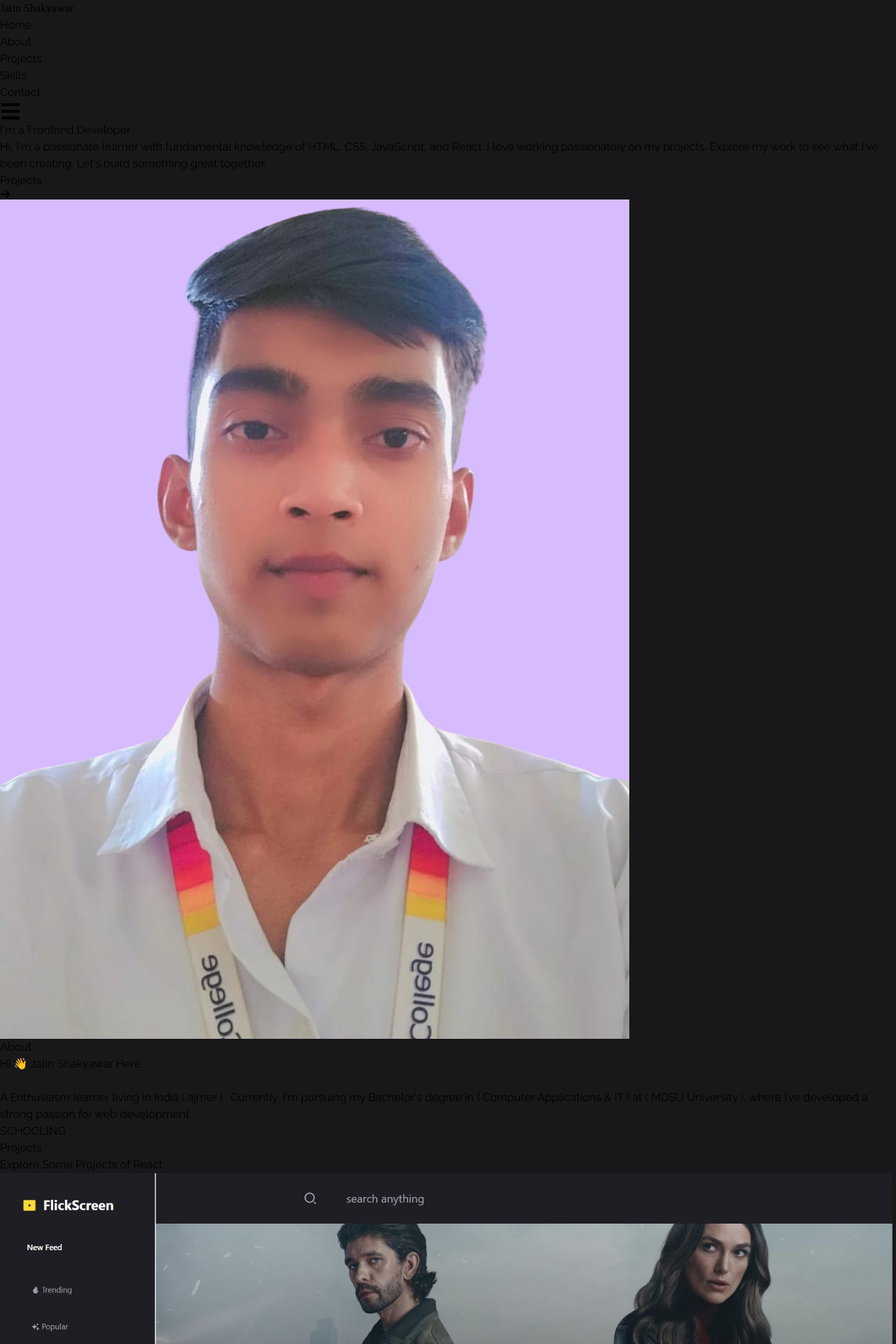
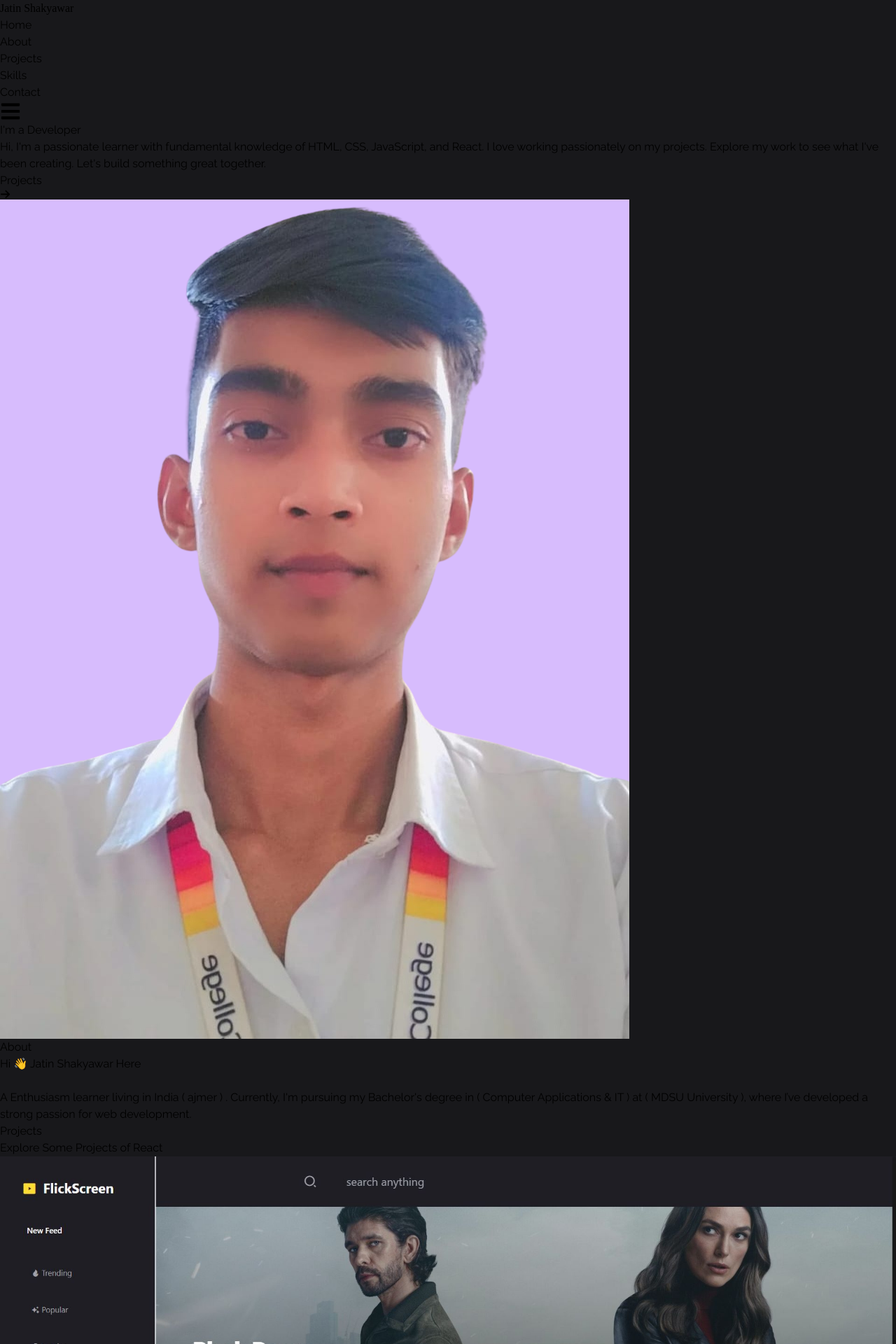
Before and after one commit to JatinShakyawar555/Portfolio, a React (Vite) app: page / in a window 1280 px wide. Shown: the top 1920 px of the page at 70% size. Built offline with nearby package versions, Linux system fonts and the light colour scheme; a web font is replaced by a local one.

Commit message:
Some Updates

```diff
--- a/src/components/About.jsx
+++ b/src/components/About.jsx
@@ -17,9 +17,9 @@ function About() {
 			A Enthusiasm learner living in India ( ajmer ) . Currently, I'm pursuing my Bachelor's degree in ( Computer Applications & IT ) at ( MDSU University ), where I’ve developed a strong passion for web development.
 			</h1>
 
-			<h1>
+			{/* <h1>
 				SCHOOLING
-			</h1>
+			</h1> */}
 
 		</div>
 	</div>
--- a/src/components/Home.jsx
+++ b/src/components/Home.jsx
@@ -9,7 +9,7 @@ function Home() {
 	<div name="Home" className='h-screen w-full bg-gradient-to-b from-purple-500 via-indigo-500 to-blue-500 '>
 	<div className='max-w-screen-lg mx-auto flex flex-col justify-center items-center h-full px-4 md:flex-row'>
 		<div className='flex flex-col justify-center h-full'>
-		<h2 className='text-4xl sm:text-7xl font-semibold text-white'>I'm a Frontend Developer</h2>
+		<h2 className='text-4xl sm:text-7xl font-semibold text-white'>I'm a Developer</h2>
 		<p className='text-gray-900 py-4  '>
 		Hi, I'm a passionate learner with fundamental knowledge of HTML, CSS, JavaScript, and React. I love working passionately on my projects. Explore my work to see what I've been creating. Let's build something great together.
 		</p>
```
